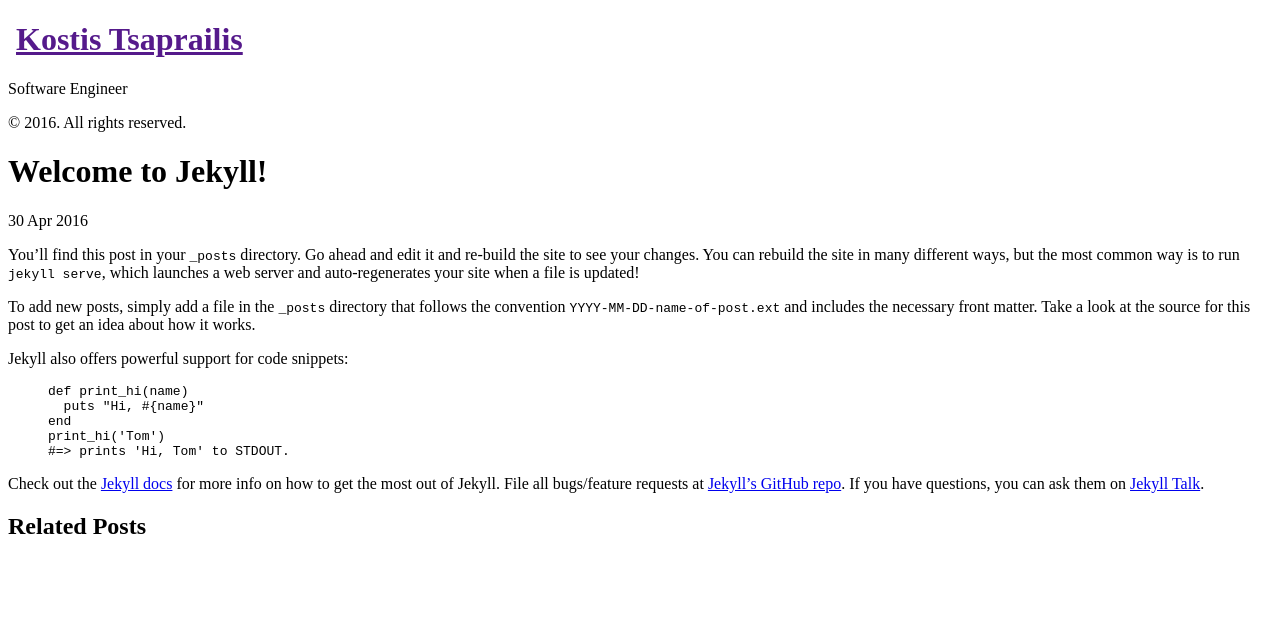
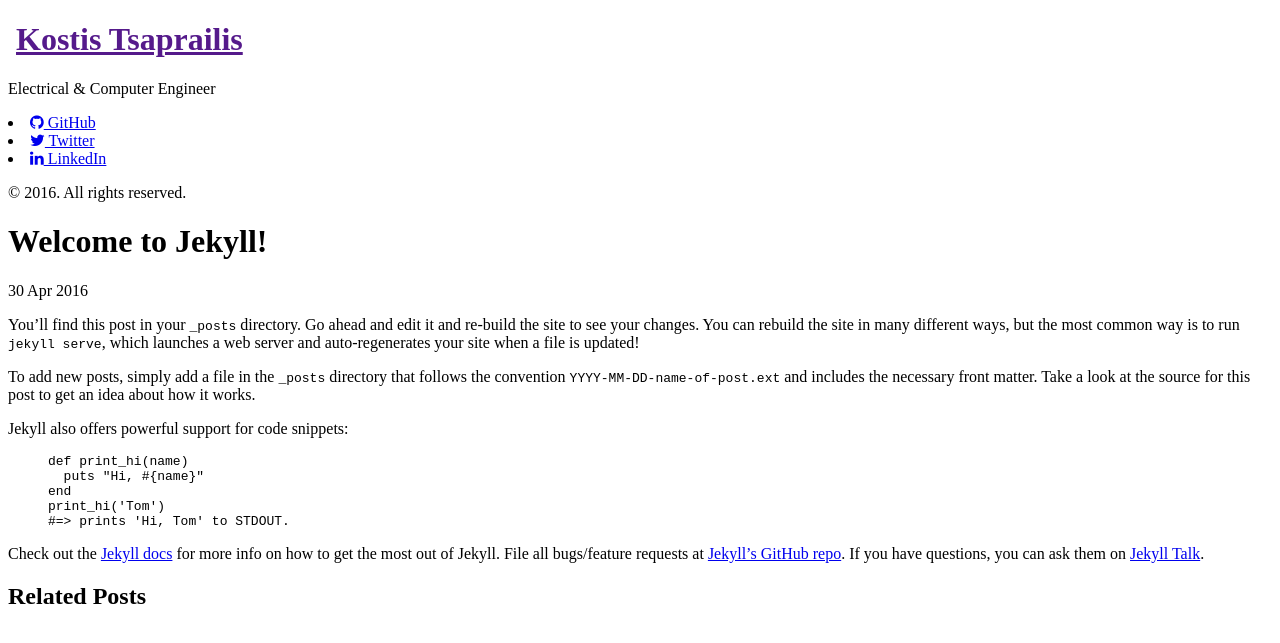
Before and after one commit to leokleist/kostistsaprailis.github.io, a Jekyll site: the page built from _posts/2016-04-30-welcome-to-jekyll.md, in a window 1280 px wide. Shown: the top 643 px of the page. Built offline with Jekyll 4.4.1, drawn with Linux system fonts in a browser that asks for light colours; nearby versions of some CDN libraries.

Commit message:
Changes to Sidebar

```diff
--- a/_config.yml
+++ b/_config.yml
@@ -7,13 +7,15 @@
 
 # Site settings
 title: Kostis Tsaprailis
+tagline: Blog
 email: kostis.tsaprailis@gmail.com
 description: > # this means to ignore newlines until "baseurl:"
-  Software Engineer
+  Electrical & Computer Engineer
 baseurl: "" # the subpath of your site, e.g. /blog
 url: "http://yourdomain.com" # the base hostname & protocol for your site
 twitter_username: ktsaprailis
 github_username:  kostistsaprailis
+linkedin_username: konstantinostsaprailis
 
 # Build settings
 markdown: kramdown
--- a/_includes/head.html
+++ b/_includes/head.html
@@ -1,4 +1,5 @@
 <head>
+  <link href="//maxcdn.bootstrapcdn.com/font-awesome/4.2.0/css/font-awesome.min.css" rel="stylesheet">
   <link href="http://gmpg.org/xfn/11" rel="profile">
   <meta http-equiv="X-UA-Compatible" content="IE=edge">
   <meta http-equiv="content-type" content="text/html; charset=utf-8">
--- a/_includes/sidebar.html
+++ b/_includes/sidebar.html
@@ -26,6 +26,30 @@
       {% endfor %}
     </nav>
 
-    <p class="sidebar-sticky">&copy; {{ site.time | date: '%Y' }}. All rights reserved.</p>
+    <p class="sidebar-sticky">
+      {% if site.github_username %}
+        <li>
+          <a href="https://github.com/{{ site.github_username }}">
+            <i class="fa fa-github"></i> GitHub
+          </a>
+        </li>
+      {% endif %}
+      {% if site.twitter_username %}
+        <li>
+          <a href="https://twitter.com/{{ site.twitter_username }}">
+            <i class="fa fa-twitter"></i> Twitter
+          </a>
+        </li>
+      {% endif %}
+      {% if site.linkedin_username %}
+        <li>
+          <a href="https://linkedin.com/in/{{ site.linkedin_username }}">
+            <i class="fa fa-linkedin"></i> LinkedIn
+          </a>
+        </li>
+      {% endif %}
+
+      </p>
+      <p class="sidebar-sticky">&copy; {{ site.time | date: '%Y' }}. All rights reserved.</p>
   </div>
 </div>
```
Also changed, not shown: _includes/icon-github.png (added).
